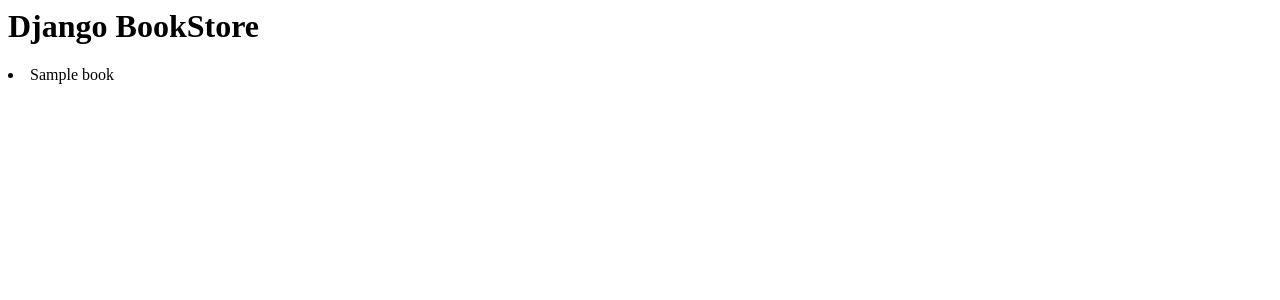
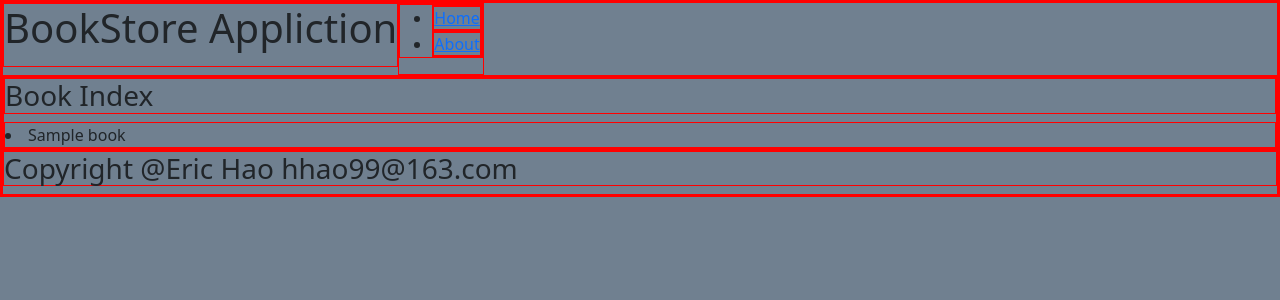
Before and after one commit to hhao99/django-bookstore-mdn, a Django app: page /bookstore/ in a window 1280 px wide. Shown: the top 300 px of the page. Run offline with Django 4.2, Linux system fonts and the light colour scheme; tables that the repository leaves empty hold one stand-in row (values such as "Sample post").

Commit message:
update the template with generic template

```diff
--- /dev/null
+++ b/mybookstore/bookstore/static/css/index.css
@@ -0,0 +1,9 @@
+body {
+    background-color: slategrey;
+}
+* {
+    border: 1px solid red;
+}
+.header {
+    display: flex;
+}
--- /dev/null
+++ b/mybookstore/bookstore/templates/_base.html
@@ -0,0 +1,43 @@
+<!DOCTYPE html>
+<html lang="en">
+  <head>
+    {% block title %}
+      <title>Book Store</title>
+    {% endblock %}
+    <meta charset="utf-8" />
+    <meta name="viewport" content="width=device-width, initial-scale=1" />
+    <link href="https://cdn.jsdelivr.net/npm/bootstrap@5.3.2/dist/css/bootstrap.min.css"
+      rel="stylesheet"
+      integrity="sha384-T3c6CoIi6uLrA9TneNEoa7RxnatzjcDSCmG1MXxSR1GAsXEV/Dwwykc2MPK8M2HN"
+      crossorigin="anonymous">
+    <!-- Add additional CSS in static file -->
+    {% load static %}
+    <link rel="stylesheet" href="{% static 'css/index.css' %}" />
+
+    {% block css %}
+    <!-- Add page specific style here -->
+    {% endblock %}
+  </head>
+  <body>
+    <div class='header'>
+        <h1>BookStore Appliction</h1>
+    <div class='sidebar'>
+    {% block sidebar %}
+      <ul>
+        <li><a href="{% url 'index'%}">Home</a></li>
+        <li><a href="{% url 'index'%}">About</a></li>
+      </ul>
+    {% endblock %}
+    </div>
+    </div>
+
+    <div class='content'>
+    {% block content %}
+      <!-- default content text (typically empty) -->
+    {% endblock %}
+    </div>
+    <div class='footer'>
+        <h3>Copyright @Eric Hao hhao99@163.com </h3>
+    </div>
+  </body>
+</html>
--- a/mybookstore/bookstore/templates/index.html
+++ b/mybookstore/bookstore/templates/index.html
@@ -1,6 +1,9 @@
-<h1>Django BookStore</h1>
+{% extends '_base.html' %}
+{% block content %}
 <div>
+    <h3>Book Index</h3>
     {%for book in books %}
     <li>{{book.title}}</li>
     {% endfor %}
 </div>
+{% endblock %}
```
